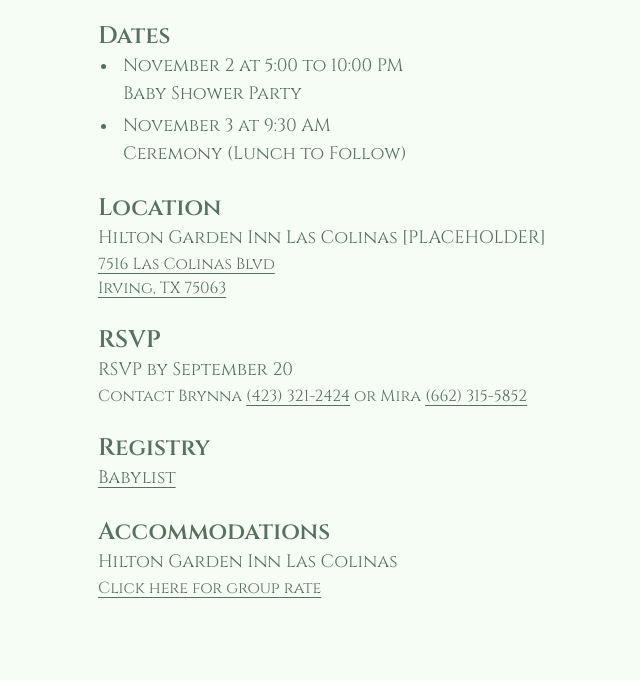
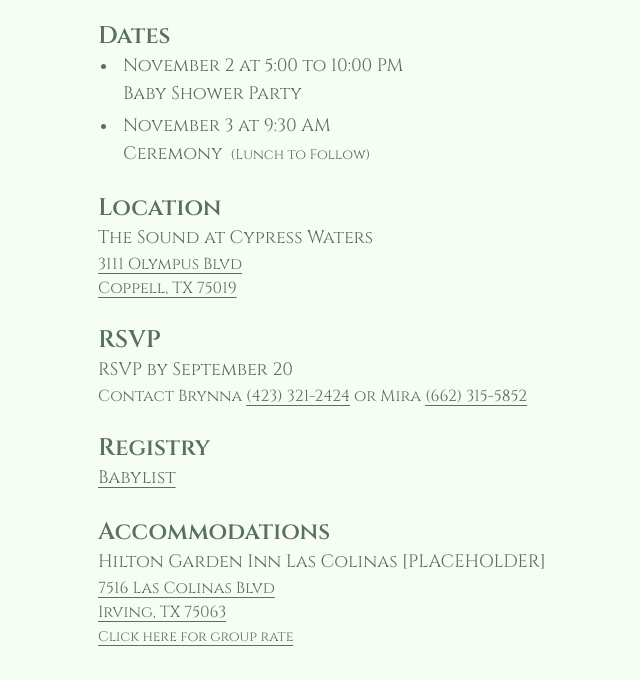
Before and after one commit to kishanpatel789/mirakash_baby_shower, a website: page main/index.html in a window 1280 px wide. Shown: the part 476-1156 px from the top of the page, without its empty margins (292-932 px from the left). Drawn offline with Linux system fonts and the light colour scheme.

Commit message:
Update venue

```diff
--- a/main/index.html
+++ b/main/index.html
@@ -46,18 +46,18 @@
         </li>
         <li>
           <span>November 3 at 9:30 AM</span><br>
-          <span>Ceremony (Lunch to Follow) </span>
+          <span>Ceremony</span>&nbsp;&nbsp;<span class="text-sm">(Lunch to Follow)</span>
         </li>
       </ul>
     </div>
 
     <h2>Location</h2>
     <div class="info-section">
-      <p>Hilton Garden Inn Las Colinas [PLACEHOLDER]</p>
+      <p>The Sound at Cypress Waters</p>
       <p>
-        <a href="https://maps.app.goo.gl/pMcWv5gThhbgGAZy7">
-          7516 Las Colinas Blvd<br>
-          Irving, TX 75063
+        <a href="https://maps.app.goo.gl/9GbCAQXwWTe1ywD8A">
+          3111 Olympus Blvd<br>
+          Coppell, TX 75019
         </a>
       </p>
 
@@ -76,8 +76,14 @@
 
     <h2>Accommodations</h2>
     <div class="info-section">
-      <p>Hilton Garden Inn Las Colinas</p>
-      <p><a href="https://www.hilton.com/en/hotels/dfwlcgi-hilton-garden-inn-las-colinas/">Click here for group rate</a></p>
+      <p>Hilton Garden Inn Las Colinas [PLACEHOLDER]</p>
+      <p>
+        <a href="https://maps.app.goo.gl/pMcWv5gThhbgGAZy7">
+          7516 Las Colinas Blvd<br>
+          Irving, TX 75063
+        </a><br>
+        <a href="https://www.hilton.com/en/hotels/dfwlcgi-hilton-garden-inn-las-colinas/" class="text-sm">Click here for group rate</a>
+      </p>
     </div>
 
   </main>
```
Also changed, not shown: main/static/css/main.css.
